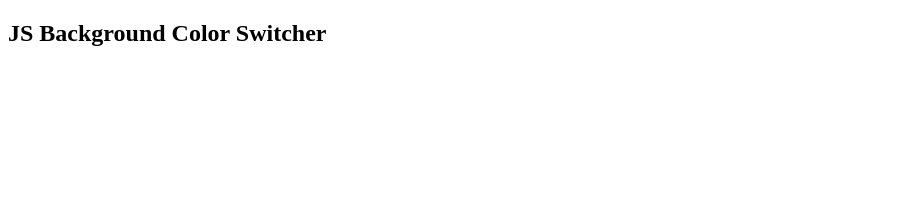
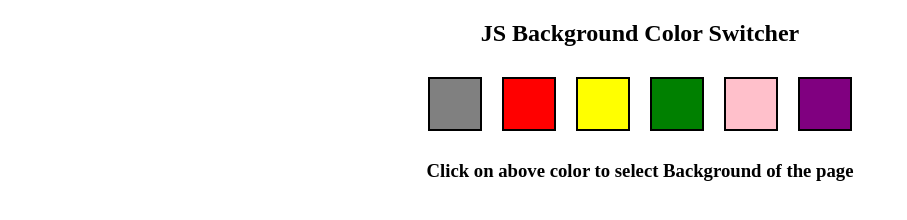
Before and after one commit to AbdulSamad676/Background-Color-Switcher, a plain HTML site: page index.html in a window 1280 px wide. Shown: the whole page, without its empty margins (0-907 px from the left). Drawn offline with Linux system fonts and the light colour scheme.

Commit message:
project completed and addtional files added

```diff
--- a/index.html
+++ b/index.html
@@ -5,12 +5,23 @@
     <meta charset="UTF-8">
     <meta http-equiv="X-UA-Compatible" content="IE=edge">
     <meta name="viewport" content="width=device-width, initial-scale=1.0">
-    <script src="javaScript.js"></script>
+    <link rel="stylesheet" href="style.css">
+
     <title>JS | BCS</title>
 </head>
 
 <body>
     <h2>JS Background Color Switcher</h2>
+    <div class="parent">
+        <div class="child" id="grey"></div>
+        <div class="child" id="red"></div>
+        <div class="child" id="yellow"></div>
+        <div class="child" id="green"></div>
+        <div class="child" id="pink"></div>
+        <div class="child" id="purple"></div>
+    </div>
+    <h3>Click on above color to select Background of the page</h3>
 </body>
+<script src="javaScript.js"></script>
 
 </html>
--- a/javaScript.js
+++ b/javaScript.js
@@ -1 +1,21 @@
-console.log('Welcome to my Project');
+const children = document.querySelectorAll('.child');
+const body = document.querySelector('body');
+
+children.forEach(child => {
+	console.log(child);
+	child.addEventListener('click', e => {
+		if (e.target.id === 'grey') {
+			body.style.backgroundColor = e.target.id;
+		} else if (e.target.id === 'red') {
+			body.style.backgroundColor = e.target.id;
+		} else if (e.target.id === 'yellow') {
+			body.style.backgroundColor = e.target.id;
+		} else if (e.target.id === 'green') {
+			body.style.backgroundColor = e.target.id;
+		} else if (e.target.id === 'pink') {
+			body.style.backgroundColor = e.target.id;
+		} else if (e.target.id === 'purple') {
+			body.style.backgroundColor = e.target.id;
+		}
+	});
+});
--- /dev/null
+++ b/style.css
@@ -0,0 +1,31 @@
+body {
+	text-align: center;
+}
+.parent {
+	display: flex;
+	justify-content: center;
+}
+.child {
+	width: 50px;
+	height: 50px;
+	border: 2px solid black;
+	margin: 10px;
+}
+#grey {
+	background-color: grey;
+}
+#red {
+	background-color: red;
+}
+#yellow {
+	background-color: yellow;
+}
+#green {
+	background-color: green;
+}
+#pink {
+	background-color: pink;
+}
+#purple {
+	background-color: purple;
+}
```
